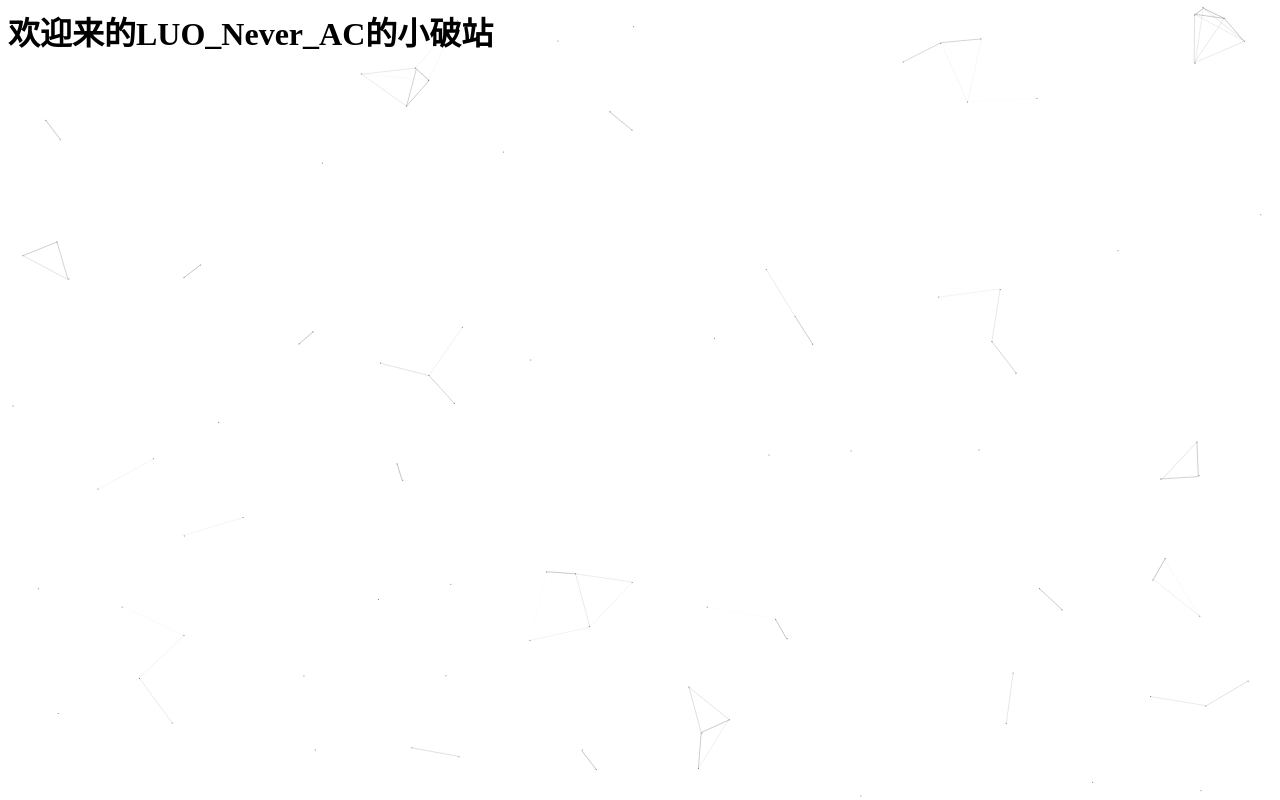
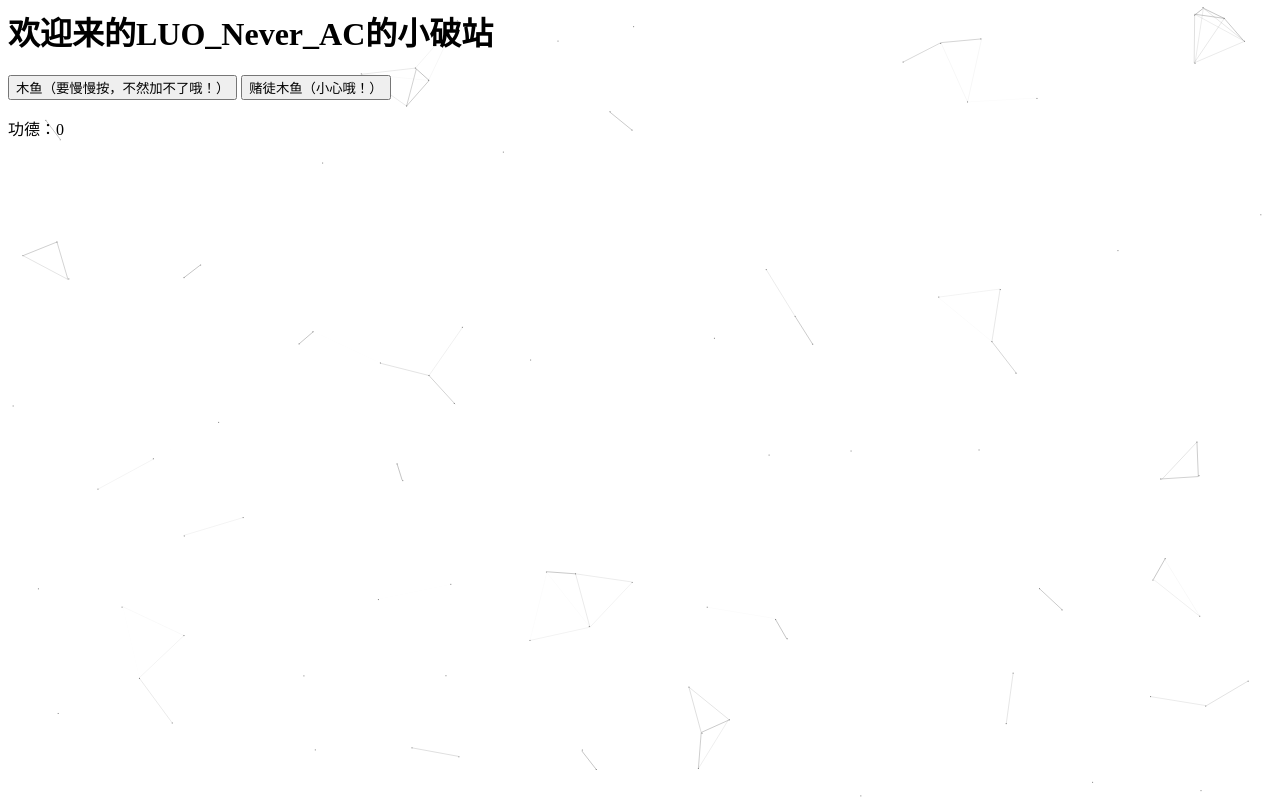
Before and after one commit to LUONeverAC/LUONeverAC.github.io, a plain HTML site: page index.html in a window 1280 px wide. Drawn offline with Linux system fonts and the light colour scheme.

Commit message:
Update index.html

```diff
--- a/index.html
+++ b/index.html
@@ -1,11 +1,53 @@
 <html>
 
 <head>
+    <meta charset="UTF-8">
     <title>LUO_Never_AC的小破站</title>
+    <script>
+        // 初始化功德计数器
+        var n = 0;
+
+        // 定义点击按钮时的函数
+        function muyi() {
+            // 每点击一次，功德加1
+            n++;
+            // 更新显示的功德值
+            document.getElementById("功德显示").innerHTML = "功德：" + n;
+        }
+    </script>
+    <script>
+        // 初始化功德计数器
+        var 连续增加功德数之和 = 0;
+
+        // 定义点击按钮时的函数
+        function dutumuyu() {
+            // 生成-n~n之间的随机数
+            var 随机数 = Math.floor(Math.random() * (n * 2 + 1)) - n;
+            // 如果随机数是负数，使用连续增加功德数之和加上这个负数
+            if (随机数 < 0) {
+                随机数 += 连续增加功德数之和;
+            }
+            // 如果连续增加功德数之和大于1000，强制增加-n的功德
+            if (连续增加功德数之和 > 1000) {
+                随机数 = -n;
+            }
+            // 每点击一次，功德增加随机数
+            n += 随机数;
+            // 更新显示的功德值
+            document.getElementById("功德显示").innerHTML = "功德：" + n;
+            // 如果随机数是正数，更新连续增加功德数之和
+            if (随机数 > 0) {
+                连续增加功德数之和 += 随机数;
+            }
+        }
+    </script>
 </head>
 
 <body>
     <h1>欢迎来的LUO_Never_AC的小破站</h1>
+    <button onclick="muyi()">木鱼（要慢慢按，不然加不了哦！）</button>
+    <button onclick="dutumuyu()">赌徒木鱼（小心哦！）</button>
+    <p id="功德显示">功德：0</p>
     <script>
         (function () {
             var a_idx = 0;
```
